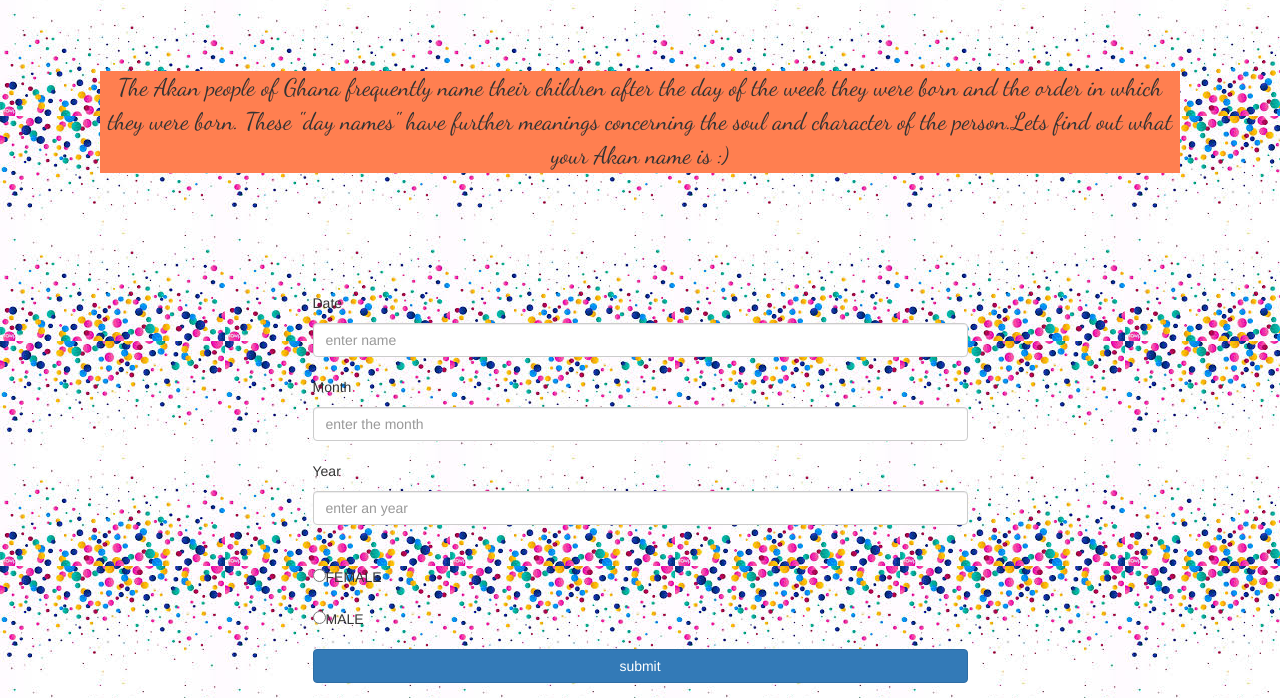
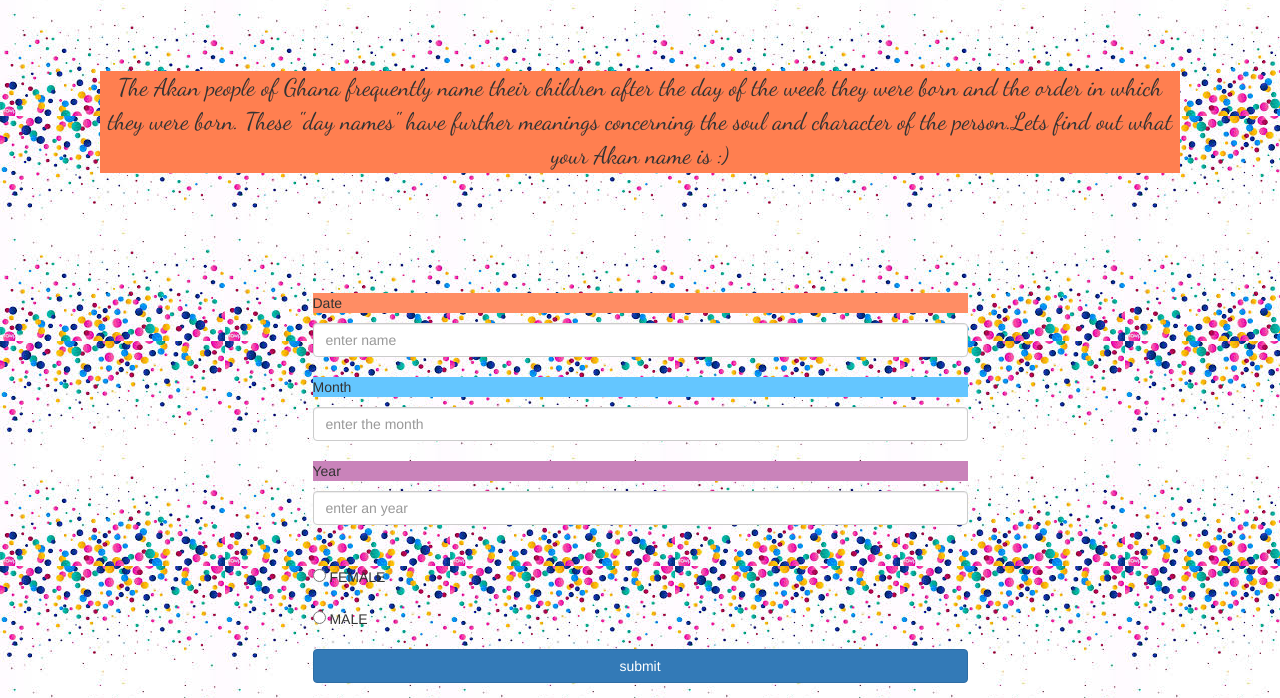
Before and after one commit to SoloSolly/birthday-form, a plain HTML site: page index.html in a window 1280 px wide. Shown: the part 109-807 px from the top of the page. Drawn offline with nearby package versions, Linux system fonts and the light colour scheme; files that its build step writes are made by us from their sources; files whose address does not match are found by name; a web font is replaced by a local one.

Commit message:
add read me and completed it

```diff
--- a/index.html
+++ b/index.html
@@ -11,6 +11,7 @@
     <script src="https://maxcdn.bootstrapcdn.com/bootstrap/3.4.1/js/bootstrap.min.js"></script>
     <link rel="stylesheet" href="style.css">;
     <link href="https://fonts.googleapis.com/css?family=Dancing+Script|Modak&display=swap" rel="stylesheet">
+    <link href="https://fonts.googleapis.com/css?family=Indie+Flower&display=swap" rel="stylesheet">
 </head>
 
 <body>
@@ -28,22 +29,22 @@
                         <div class="row">
 
                                 <br>
-                                <p>Date</p>
+                                <p style="background-color: rgb(255, 141, 100);">Date</p>
                                 <input type="number" class= "form-control" name="date" id = "date" placeholder="enter name" min= "1" max ="31" required>
 
                                 <br>
-                                <p>Month</p>
+                                <p style="background-color: rgb(100, 198, 255);">Month</p>
                                 <input type ="nnumber" class="form-control" name ="month" id = "month" placeholder="enter the month" min ="1" max="12" required>
 
                                 <br>
-                                <p>Year</p>
+                                <p style="background-color: rgb(201, 131, 186);">Year</p>
                                 <input type ="number" class="form-control" name ="year" id ="year" placeholder ="enter an year" required>
 
                                 <br><br>
-                                <input type = "radio" id = "female" name = "gender" value="female">FEMALE
+                                <input type = "radio" id = "female" name = "gender" value="female">  FEMALE
 
                                 <br><br>
-                                <input type = "radio" id = "male" name = "gender" value="male">MALE
+                                <input type = "radio" id = "male" name = "gender" value="male" >  MALE
 
                                 <br><br>
                                 <input type = "submit" class="btn btn-primary btn-block" value ="submit" onclick="getName(); return false;">
```
Also changed, not shown: 1 other file.
